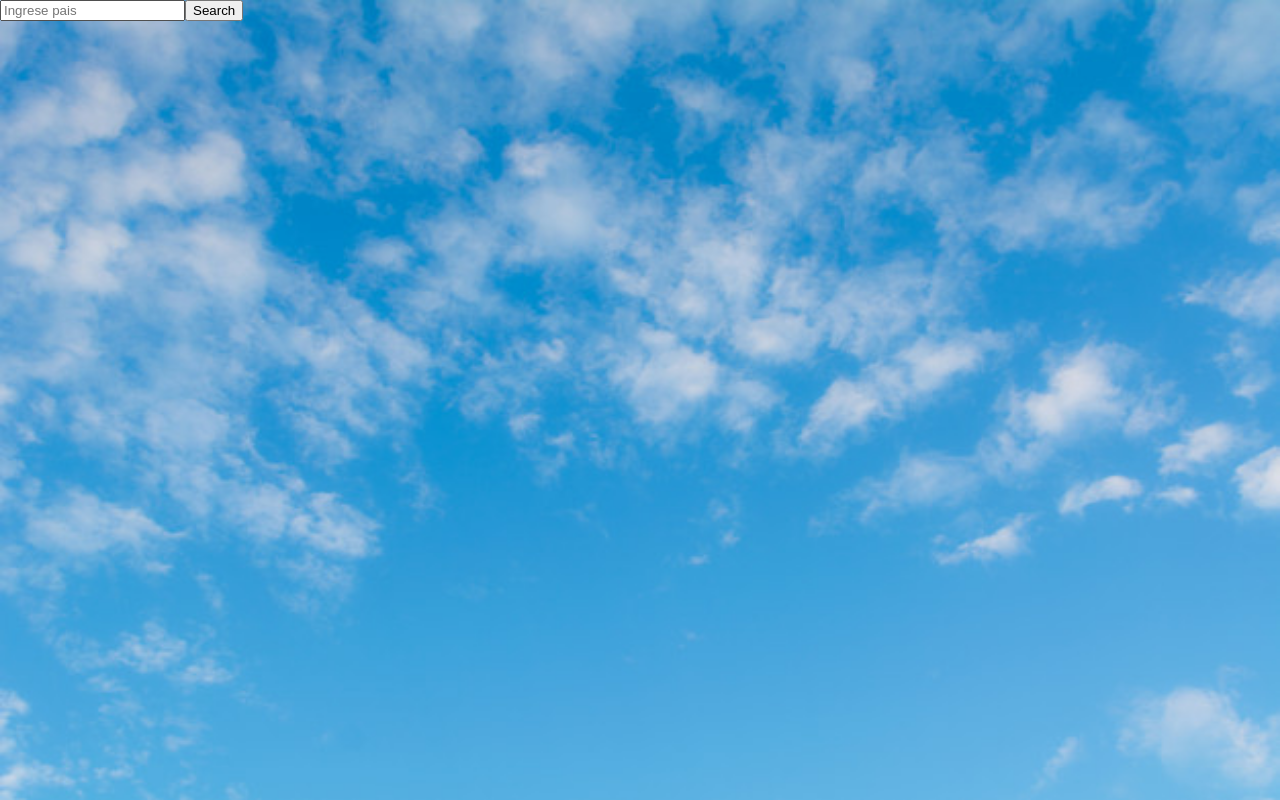
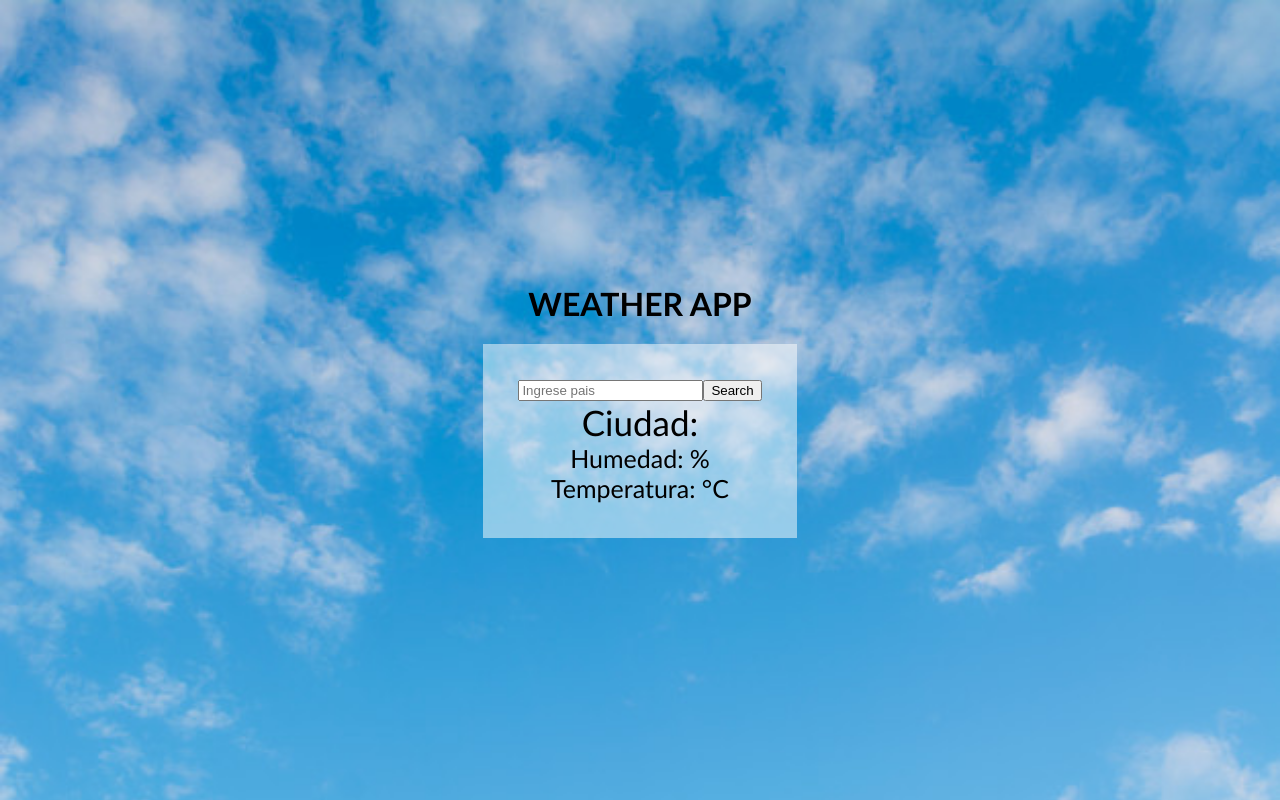
Before and after one commit to bryannalfaro/WeatherApp, a React (Create React App) app: page / in a window 1280 px wide. Built offline with nearby package versions, Linux system fonts and the light colour scheme.

Commit message:
feat: first design of card an api call

```diff
--- a/src/App.css
+++ b/src/App.css
@@ -1,7 +1,16 @@
+@import url('https://fonts.googleapis.com/css2?family=Bebas+Neue&display=swap');
+
 .App{
+  font-family:'Trebuchet MS', 'Lucida Sans Unicode', 'Lucida Grande', 'Lucida Sans', Arial, sans-serif;
   display: flex;
+  flex-direction: column;
+  align-items: center;
+  justify-content:center;
   width: 100%;
   height: 100%;
+  background-image: url('./images/sky.jpg');
+  background-repeat: no-repeat;
+  background-size: cover;
 }
 
 .background{
--- a/src/App.js
+++ b/src/App.js
@@ -1,13 +1,13 @@
-import background from './images/sky.jpg'
 import './App.css';
 import Search from './Search/Search'
+
 
 function App() {
 
   return (
     <div className="App">
+      <h1>WEATHER APP</h1>
       <Search />
-        <img src={background} alt="logo" className="background" />
     </div>
   );
 }
--- /dev/null
+++ b/src/Display/Display.jsx
@@ -0,0 +1,15 @@
+import React from 'react';
+import './display.css'
+
+
+const Display = ({city, humidity, temperature}) => {
+    return(
+    <div className="container">
+        <div className="city">Ciudad: {city}</div>
+        <div className="humidity">Humedad: {humidity}%</div>
+        <div className="temp">Temperatura: {temperature}°C</div>
+    </div>)
+
+}
+
+export default Display;
--- /dev/null
+++ b/src/Display/display.css
@@ -0,0 +1,11 @@
+.city{
+    font-size: 35px;
+}
+
+.humidity{
+    font-size: 25px;
+}
+
+.temp{
+    font-size: 25px;
+}
--- a/src/Search/Search.jsx
+++ b/src/Search/Search.jsx
@@ -1,22 +1,31 @@
-import { React } from "react";
-
+import { React, useState } from "react";
+import Display from '../Display/Display'
 import './search.css'
 
 
 const Search = () =>{
+    const [citys, setCity] = useState('')
+    const [humiditys, setHumidity] = useState('')
+    const [temp, setTemp] = useState('')
 
     const ApiData = (val) =>{
-        console.log('va',val)
 
         // eslint-disable-next-line no-restricted-globals
         fetch(`http://api.openweathermap.org/data/2.5/weather?q=${val}&units=metric&appid=e409e90475b3b569c06c30191d9fa161`)
-        .then(function(resp) {return resp.json() }).then((data) => {console.log(data)})
+        .then(function(resp) {return resp.json() })
+        .then((data) => {
+            setCity(data.name);
+            setHumidity(data.main.humidity);
+            setTemp(data.main.temp)})
+
+        document.getElementById('input').value = ''
     }
 
     return(
         <div className="father">
             <input id='input' placeholder="Ingrese pais" />
             <button onClick={()=>ApiData(document.getElementById('input').value)}>Search</button>
+            <Display city={citys} humidity={humiditys} temperature={temp}/>
         </div>
     )
 }
--- a/src/Search/search.css
+++ b/src/Search/search.css
@@ -1,3 +1,5 @@
 .father{
-    position: absolute;
+    padding: 35px;
+    text-align: center;
+    background-color: rgba(255,255,255,0.5);
 }
```
